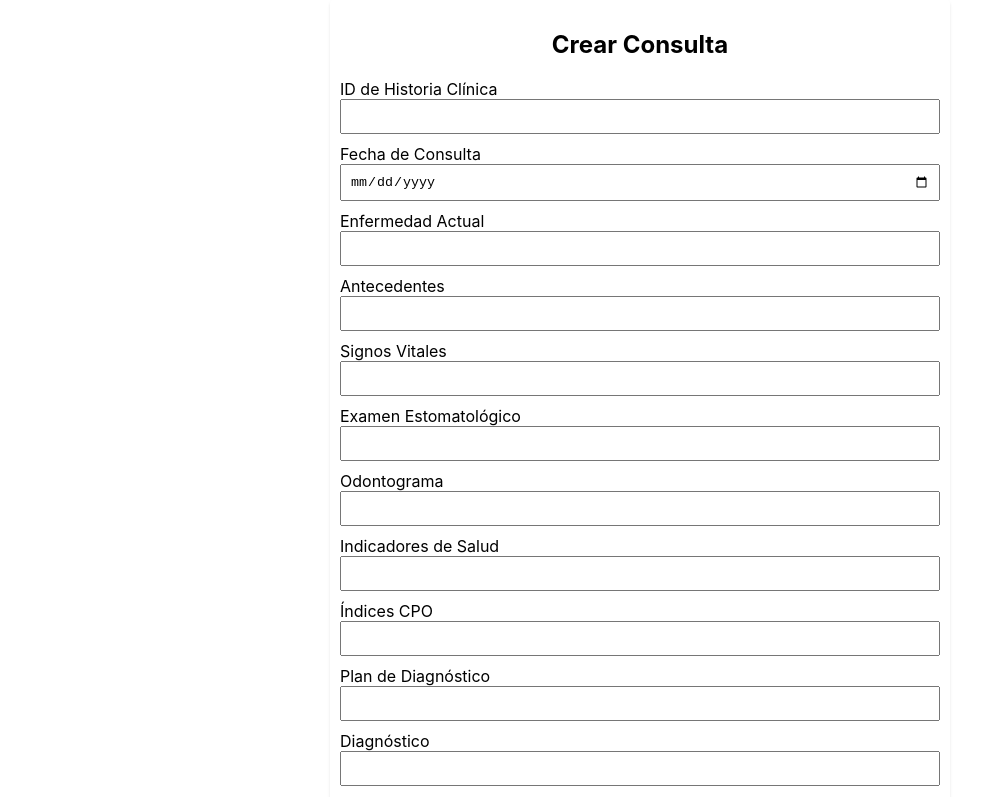
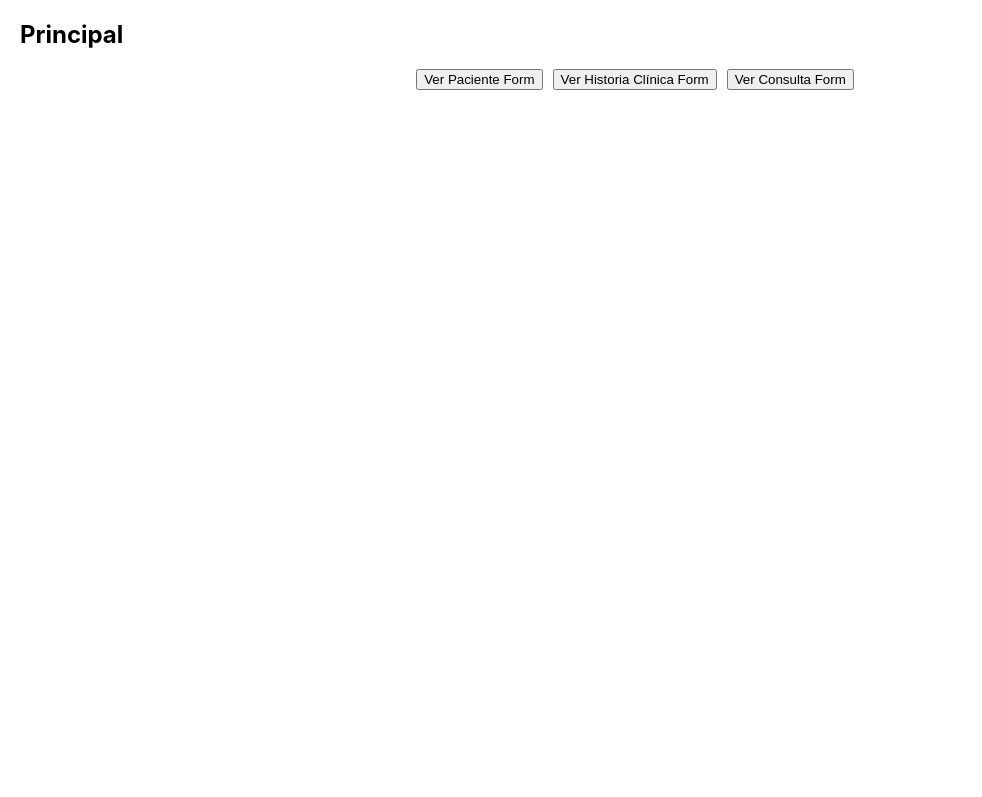
Before and after one commit to MgkJosue/FrontEnd-Portodent, a React (Create React App) app: page /consulta-form in a window 1280 px wide. Shown: the top 797 px of the page, without its empty margins (0-982 px from the left). Built offline with nearby package versions, Linux system fonts and the light colour scheme.

Commit message:
view principal

```diff
--- a/package.json
+++ b/package.json
@@ -10,6 +10,7 @@
     "axios": "^1.4.0",
     "react": "^18.2.0",
     "react-dom": "^18.2.0",
+    "react-router-dom": "^6.14.1",
     "react-scripts": "5.0.1",
     "web-vitals": "^2.1.4"
   },
@@ -36,5 +37,8 @@
       "last 1 firefox version",
       "last 1 safari version"
     ]
+  },
+  "devDependencies": {
+    "@babel/plugin-proposal-private-property-in-object": "^7.21.11"
   }
 }
--- a/src/App.js
+++ b/src/App.js
@@ -1,14 +1,22 @@
-// App.js
-import React from 'react';
+import React, { useState } from 'react';
 import PacienteForm from './views/PacienteForm.js';
 import HistoriaClinicaForm from './views/HistoriaClinica.js';
 import ConsultaForm from './views/ConsultaForm.js';
+import Principal from './views/Principal.js';
 
 function App() {
+  const [currentView, setCurrentView] = useState('principal');
+
+  const handleViewChange = (view) => {
+    setCurrentView(view);
+  };
+
   return (
     <div className="App">
-
-      <ConsultaForm />
+      {currentView === 'principal' && <Principal onViewChange={handleViewChange} />}
+      {currentView === 'pacienteForm' && <PacienteForm onViewChange={handleViewChange}/>}
+      {currentView === 'historiaClinicaForm' && <HistoriaClinicaForm onViewChange={handleViewChange}/>}
+      {currentView === 'consultaForm' && <ConsultaForm onViewChange={handleViewChange}/>}
     </div>
   );
 }
--- /dev/null
+++ b/src/styles/Principal.css
@@ -0,0 +1,13 @@
+.principal {
+    margin: 20px;
+  }
+
+  .button-group {
+    display: flex;
+    justify-content: center;
+    margin-top: 20px;
+  }
+
+  .button-group button {
+    margin-right: 10px;
+  }
--- a/src/views/ConsultaForm.js
+++ b/src/views/ConsultaForm.js
@@ -3,7 +3,13 @@ import React, { useState } from 'react';
 import axios from 'axios';
 import '../styles/ConsultaForm.css';
 
-export default function ConsultaForm() {
+export default function ConsultaForm({ onViewChange }) {
+  //
+  const handleViewChange = (view) => {
+    onViewChange(view);
+  };
+
+
   const [formData, setFormData] = useState({
     ID_HistoriaC: '',
     FechaConsulta: '',
@@ -35,7 +41,7 @@ export default function ConsultaForm() {
   };
 
   return (
-    <form onSubmit={handleSubmit} className="consulta-form">
+    <><form onSubmit={handleSubmit} className="consulta-form">
       <h2>Crear Consulta</h2>
       <div className="input-group">
         <label htmlFor="ID_HistoriaC">ID de Historia Clínica</label>
@@ -90,6 +96,6 @@ export default function ConsultaForm() {
         <input type="text" name="MotivoC" id="MotivoC" onChange={handleChange} value={formData.MotivoC} />
       </div>
       <button type="submit">Enviar</button>
-    </form>
+    </form><button onClick={() => handleViewChange('principal')}>REGRESAR</button></>
   );
 }
--- a/src/views/HistoriaClinica.js
+++ b/src/views/HistoriaClinica.js
@@ -3,7 +3,13 @@ import React, { useState } from 'react';
 import axios from 'axios';
 import '../styles/HistoriaClinica.css';
 
-export default function HistoriaClinicaForm() {
+export default function HistoriaClinicaForm({ onViewChange }) {
+
+  //
+  const handleViewChange = (view) => {
+    onViewChange(view);
+  };
+
   const [formData, setFormData] = useState({
     ID_Paciente: '',
   });
@@ -23,13 +29,14 @@ export default function HistoriaClinicaForm() {
   };
 
   return (
-    <form onSubmit={handleSubmit} className="historia-form">
+    <><form onSubmit={handleSubmit} className="historia-form">
       <h2>Crear Historia Clínica</h2>
       <div className="input-group">
         <label htmlFor="ID_Paciente">ID del Paciente</label>
         <input type="text" name="ID_Paciente" id="ID_Paciente" onChange={handleChange} value={formData.ID_Paciente} />
       </div>
       <button type="submit">Enviar</button>
-    </form>
+
+    </form><button onClick={() => handleViewChange('principal')}>REGRESAR</button></>
   );
 }
--- a/src/views/PacienteForm.js
+++ b/src/views/PacienteForm.js
@@ -3,7 +3,15 @@ import React, { useState } from 'react';
 import axios from 'axios';
 import '../styles/PacienteForm.css';
 
-export default function PacienteForm() {
+
+export default function PacienteForm({ onViewChange }) {
+
+  //
+  const handleViewChange = (view) => {
+    onViewChange(view);
+  };
+
+
   const [formData, setFormData] = useState({
     Cedula: '',
     Nombre: '',
@@ -15,9 +23,11 @@ export default function PacienteForm() {
     Email: ''
   });
 
+
   const handleChange = (e) => {
     setFormData({ ...formData, [e.target.name]: e.target.value });
   };
+
 
   const handleSubmit = async (e) => {
     e.preventDefault();
@@ -30,7 +40,7 @@ export default function PacienteForm() {
   };
 
   return (
-    <form onSubmit={handleSubmit} className="paciente-form">
+    <><form onSubmit={handleSubmit} className="paciente-form">
       <h2>Registrar Paciente</h2>
       {Object.keys(formData).map((key) => (
         <div className="input-group" key={key}>
@@ -39,6 +49,9 @@ export default function PacienteForm() {
         </div>
       ))}
       <button type="submit">Enviar</button>
-    </form>
+
+    </form><button onClick={() => handleViewChange('principal')}>REGRESAR</button></>
   );
+
+
 }
--- /dev/null
+++ b/src/views/Principal.js
@@ -0,0 +1,20 @@
+import React, { useState } from 'react';
+import axios from 'axios';
+import '../styles/Principal.css'; // Asegúrate de tener el archivo de estilos Principal.css correspondiente
+
+export default function Principal({ onViewChange }) {
+    const handleViewChange = (view) => {
+      onViewChange(view);
+    };
+
+    return (
+      <div className="principal">
+        <h2>Principal</h2>
+        <div className="button-group">
+          <button onClick={() => handleViewChange('pacienteForm')}>Ver Paciente Form</button>
+          <button onClick={() => handleViewChange('historiaClinicaForm')}>Ver Historia Clínica Form</button>
+          <button onClick={() => handleViewChange('consultaForm')}>Ver Consulta Form</button>
+        </div>
+      </div>
+    );
+  }
```
Also changed, not shown: 1 other file (tests, documents, lock files or other folders).
